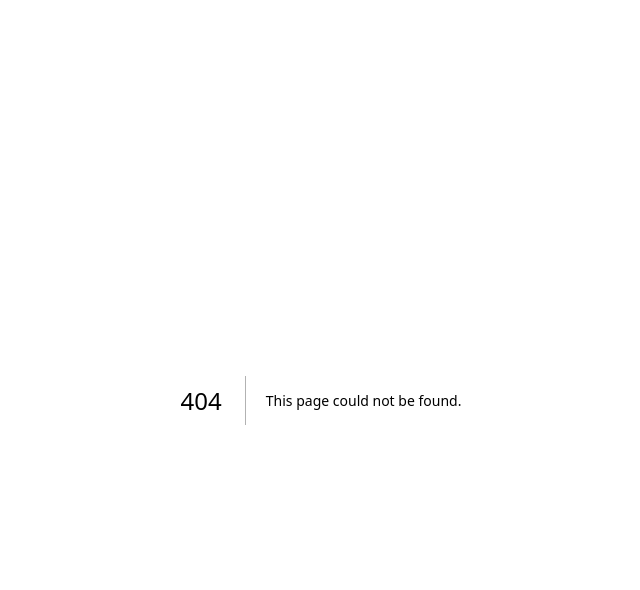
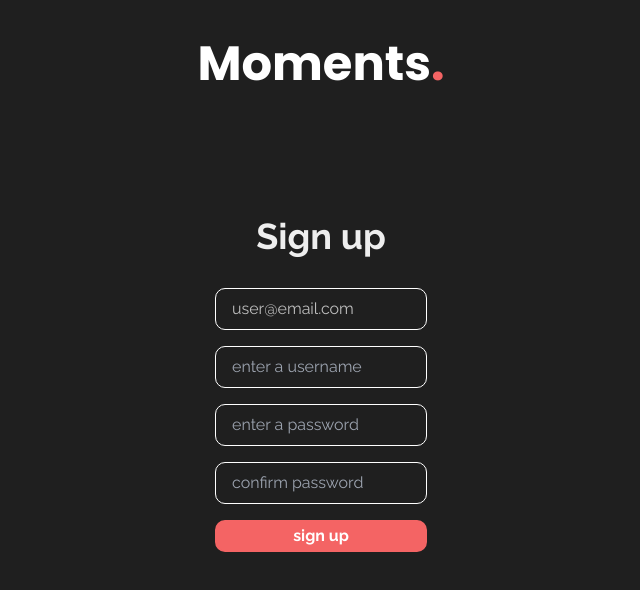
Before and after one commit to v4sj4n/Moments, a Next.js app: page /auth/sign-up in a window 1280 px wide. Before the commit this address had no page. Shown: the top 590 px of the page, without its empty margins (319-959 px from the left). Built offline with nearby package versions, Linux system fonts and the light colour scheme.

Commit message:
added a sign in and sign up page

```diff
--- /dev/null
+++ b/app/(authenticate)/auth/sign-in/page.tsx
@@ -0,0 +1,35 @@
+import Navbar from '@/components/Navbar'
+
+export default function Page() {
+  return (
+    <>
+      <Navbar />
+      <main className='flex flex-col justify-center items-center mt-40'>
+        <h3 className='section-heading font-bold text-4xl mb-8'>Sign in</h3>
+        <form className='flex flex-col gap-4'>
+          <input
+            className='raleway py-2 px-4 disabled-input bg-transparent border-white border rounded-[10px]'
+            type='email'
+            value={'user@email.com'}
+            placeholder='enter a username or email'
+            name='email'
+            id='email'
+            disabled
+          />
+
+          <input
+            className='raleway py-2 px-4 bg-transparent border-white border rounded-[10px]'
+            type='password'
+            placeholder='enter a password'
+            name='password'
+            id='password'
+          />
+
+          <button className='h-8 accent-color-bg  rounded-[10px] font-bold border accent-color-border'>
+            sign in
+          </button>
+        </form>
+      </main>
+    </>
+  )
+}
--- /dev/null
+++ b/app/(authenticate)/auth/sign-up/page.tsx
@@ -0,0 +1,48 @@
+import Navbar from '@/components/Navbar'
+
+export default function Page() {
+  return (
+    <>
+      <Navbar />
+      <main className='flex flex-col justify-center items-center mt-32'>
+        <h3 className='section-heading font-bold text-4xl mb-8'>Sign up</h3>
+        <form className='flex flex-col gap-4'>
+          <input
+            className='raleway py-2 px-4 disabled-input bg-transparent border-white border rounded-[10px]'
+            type='email'
+            value={'user@email.com'}
+            placeholder='enter a username or email'
+            name='email'
+            id='email'
+            disabled
+          />
+          <input
+            className='raleway py-2 px-4 bg-transparent border-white border rounded-[10px]'
+            type='text'
+            placeholder='enter a username'
+            name='username'
+            id='username'
+          />
+          <input
+            className='raleway py-2 px-4 bg-transparent border-white border rounded-[10px]'
+            type='password'
+            placeholder='enter a password'
+            name='password'
+            id='password'
+          />
+          <input
+            className='raleway py-2 px-4 bg-transparent border-white border rounded-[10px]'
+            type='password'
+            placeholder='confirm password'
+            name='confirmPassword'
+            id='confirmPassword'
+          />
+
+          <button className='h-8 accent-color-bg  rounded-[10px] font-bold border accent-color-border'>
+            sign up
+          </button>
+        </form>
+      </main>
+    </>
+  )
+}
--- a/app/(authenticate)/get-started/page.tsx
+++ b/app/(authenticate)/get-started/page.tsx
@@ -15,7 +15,9 @@ export default function Page() {
             id='user'
           />
 
-          <button className='h-8 accent-color-bg  rounded-[10px] font-bold border accent-color-border'>continue</button>
+          <button className='h-8 accent-color-bg  rounded-[10px] font-bold border accent-color-border'>
+            continue
+          </button>
         </form>
       </main>
     </>
--- a/app/globals.css
+++ b/app/globals.css
@@ -38,3 +38,7 @@ body{
 .section-heading{
   color: #EEEEEE;
 }
+
+.disabled-input{
+  color: #bebebe;
+}
```
